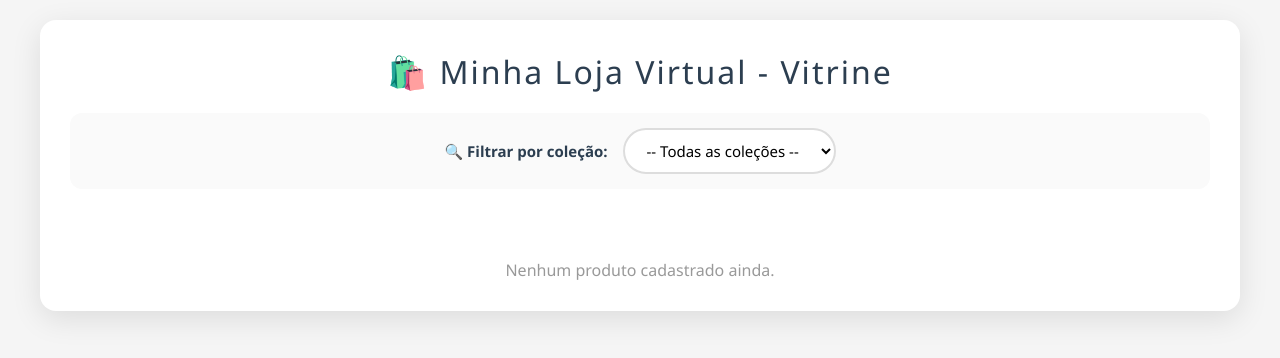
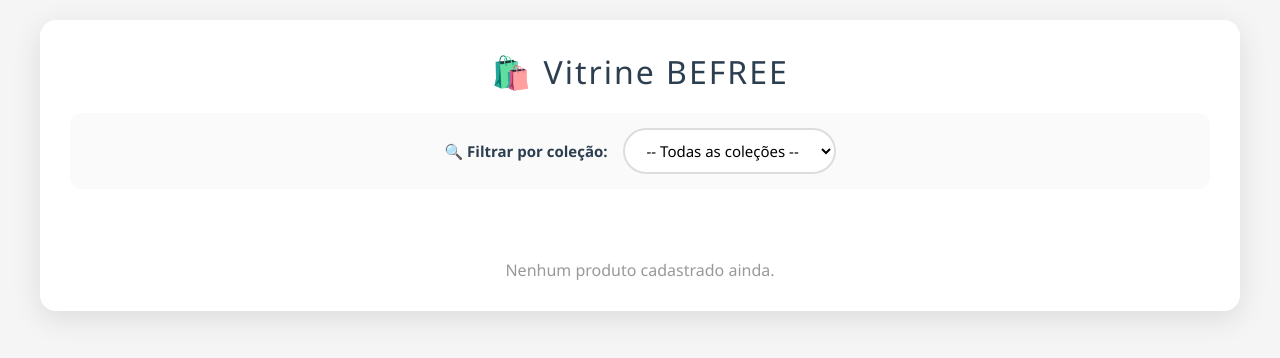
Before and after one commit to Coutin96/BE-FREE, a plain HTML site: page vitrine.html in a window 1280 px wide. Drawn offline with Linux system fonts and the light colour scheme.

Commit message:
Update vitrine.html

```diff
--- a/vitrine.html
+++ b/vitrine.html
@@ -4,7 +4,7 @@
 <head>
     <meta charset="UTF-8">
     <meta name="viewport" content="width=device-width, initial-scale=1.0">
-    <title>Vitrine - Minha Loja Virtual</title>
+    <title>Vitrine BEFREE</title>
     <style>
         * {
             margin: 0;
@@ -194,7 +194,7 @@
 
 <body>
     <div class="container">
-        <h1>🛍️ Minha Loja Virtual - Vitrine</h1>
+        <h1>🛍️ Vitrine BEFREE</h1>
 
         <!-- Filtro por coleção -->
         <div class="filtro-area">
```
